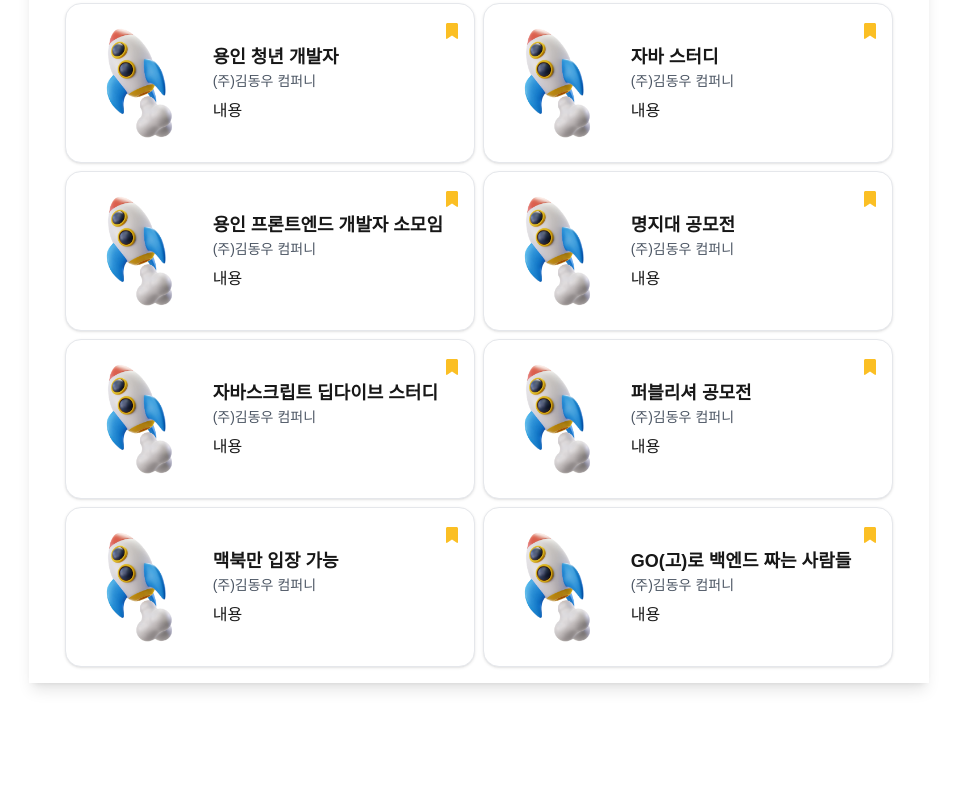
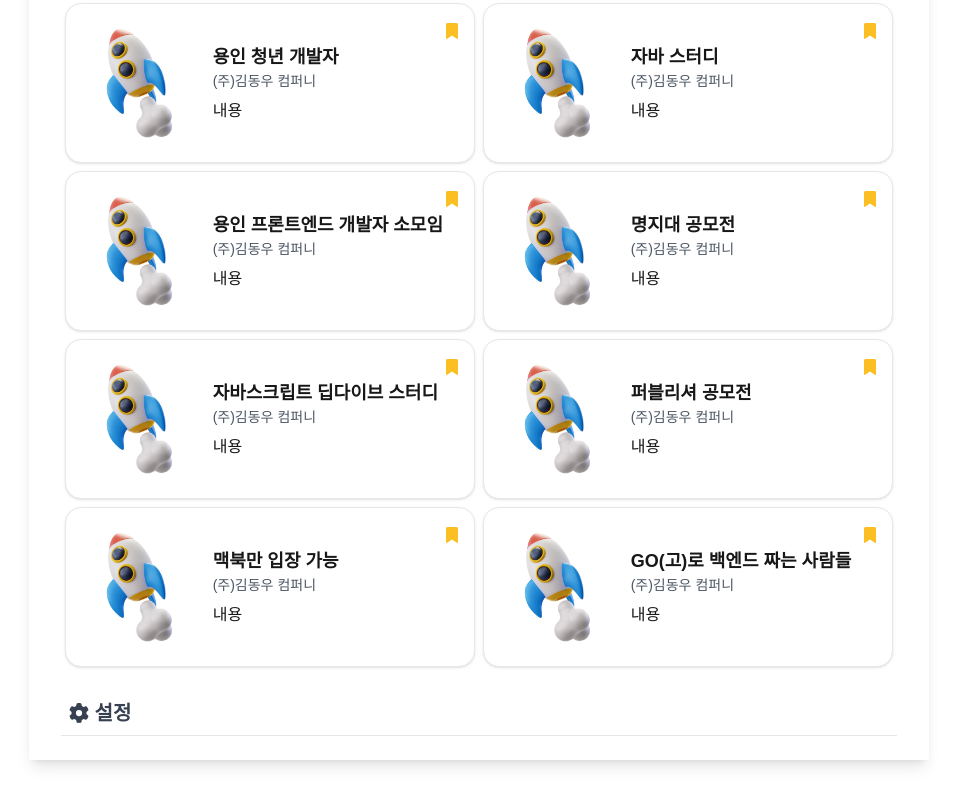
Before and after one commit to pvvng/ai-makers-fe, a Next.js app: page /my-page in a window 1280 px wide. Shown: the part 1599-2399 px from the top of the page, without its empty margins (271-1228 px from the left). Before the commit the page ends 2322 px from the top, so only its background shows below. Built offline with nearby package versions, Linux system fonts and the light colour scheme; no server answers.

Commit message:
feat : 세팅 컴포넌트 제작

```diff
--- a/app/my-page/components/content/ContentContainer.tsx
+++ b/app/my-page/components/content/ContentContainer.tsx
@@ -9,6 +9,7 @@ import { Suspense } from "react";
 import ScrapedStudy from "./Scrap/ScrapedStudy";
 import SkeletonScrap from "../skeleton/SkeletonScrap";
 import ScrapedContest from "./Scrap/ScrapedContest";
+import Setting from "./Setting";
 
 export default function ContentContainer() {
   return (
@@ -26,6 +27,7 @@ export default function ContentContainer() {
       <Suspense fallback={<SkeletonScrap label="스크랩한 공모전" />}>
         <ScrapedContest />
       </Suspense>
+      <Setting />
     </div>
   );
 }
--- /dev/null
+++ b/app/my-page/components/content/Setting.tsx
@@ -0,0 +1,13 @@
+"use client";
+// component
+import MyPageComponentHeader from "./MyPageComponentHeader";
+// icon
+import { faGear } from "@fortawesome/free-solid-svg-icons";
+
+export default function Setting() {
+  return (
+    <div className="p-4 px-8">
+      <MyPageComponentHeader icon={faGear} label="설정" />
+    </div>
+  );
+}
--- a/app/my-page/components/content/UserInfo/UserInfo.tsx
+++ b/app/my-page/components/content/UserInfo/UserInfo.tsx
@@ -8,6 +8,7 @@ import getUserDataProps from "@/util/function/getUserDataProps";
 import { UserData } from "@/types/userdata";
 // constant
 import { APP_URL } from "@/constants/url";
+import SkeletonContent from "../../skeleton/SkeletonContent";
 
 export default async function UserInfo() {
   const userdataResponse = await fetch(`${APP_URL}/api/user`, {
@@ -19,8 +20,7 @@ export default async function UserInfo() {
   });
 
   if (!userdataResponse.ok) {
-    console.log("데이터 확인 실패요");
-    return <p>에러 발생</p>;
+    return <SkeletonContent />
   }
 
   const userdata: UserData = await userdataResponse.json();
```
